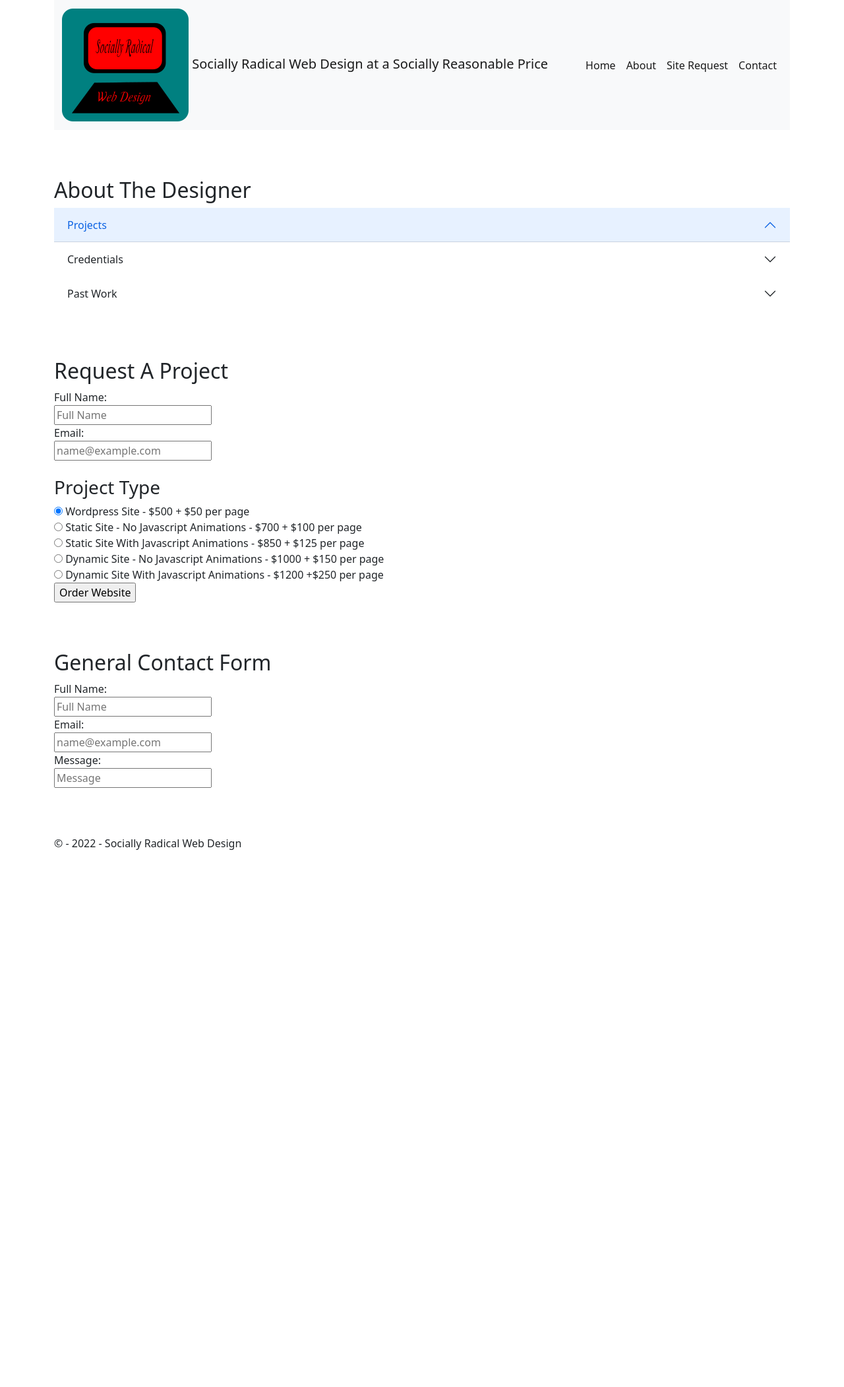
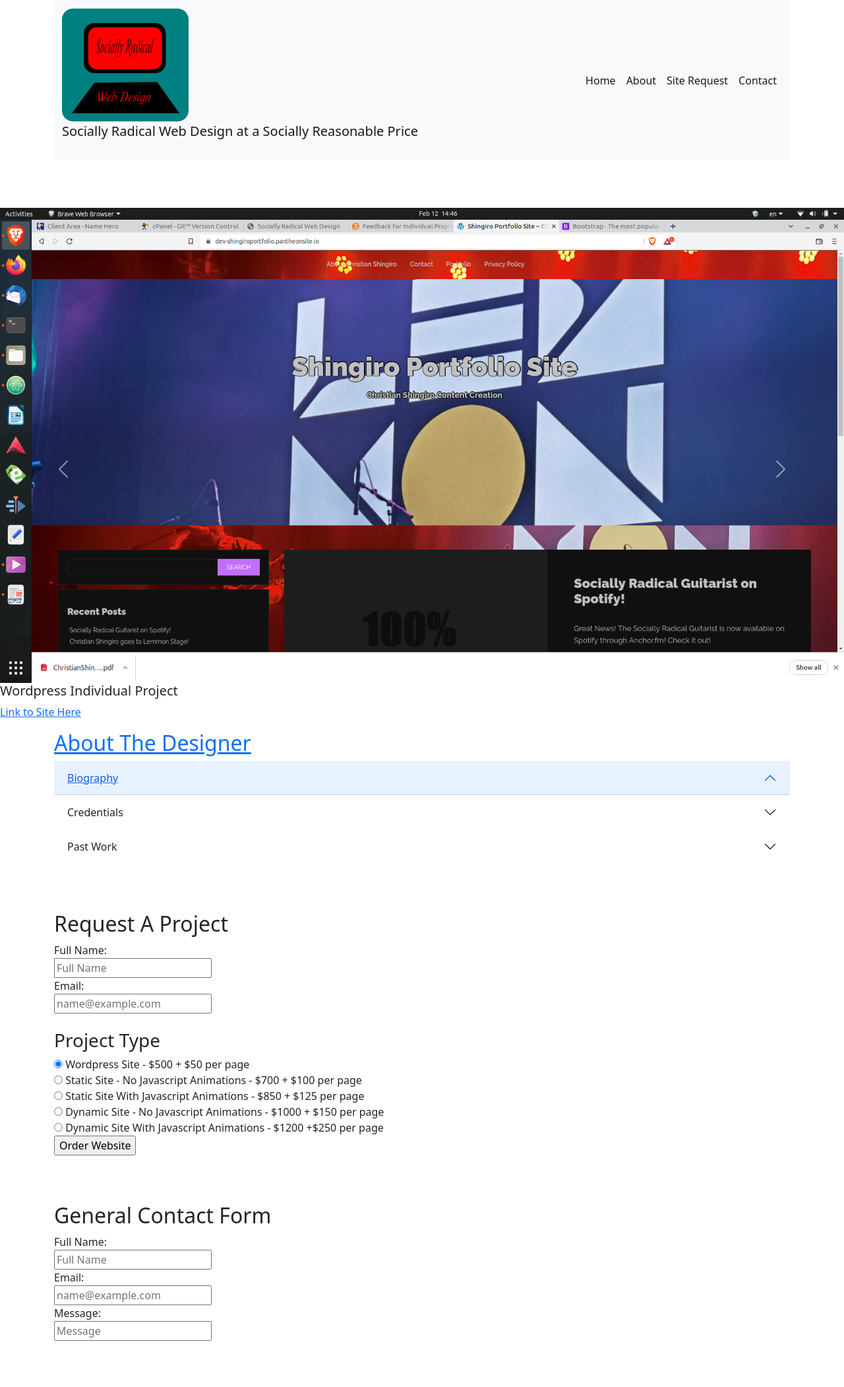
Before and after one commit to CShingiro/DeveloperSite, a PHP site: page / in a window 1280 px wide. Shown: the top 2102 px of the page at 66% size. Before the commit the page ends 1288 px from the top, so only its background shows below. Run offline with PHP 8.4, Linux system fonts and the light colour scheme.

Commit message:
Pilot Carousel and Biography

```diff
--- a/index.php
+++ b/index.php
@@ -13,8 +13,8 @@
         <nav class="navbar navbar-expand-lg navbar-light bg-light">
           <div class="container-fluid">
             <a class="navbar-brand" href="#">
-              <img class="logo" src="Images/SRWBLogo.png" class="d-inline-block align-text-top">
-              Socially Radical Web Design at a Socially Reasonable Price
+              <img class="logo" src="Images/SRWBLogo.png" class="d-inline-block align-text-top" alt="Socially Radical Web Design Logo">
+              <p class="main-site-font">Socially Radical Web Design at a Socially Reasonable Price</p>
             </a>
             <button class="navbar-toggler" type="button" data-bs-toggle="collapse" data-bs-target="#navbarSupportedContent" aria-controls="navbarSupportedContent" aria-expanded="false" aria-label="Toggle navigation">
               <span class="navbar-toggler-icon"></span>
@@ -35,20 +35,74 @@
     <br>
     <br>
     <main>
+      <div id="carouselCaptions" class="carousel slide" data-bs-ride="carousel">
+        <div class="carousel-indicators">
+          <button type="button" data-bs-target="#carouselCaptions" data-bs-slide-to="0" class="active" aria-current="true" aria-label="Slide 1"></button>
+          <button type="button" data-bs-target="#carouselCaptions" data-bs-slide-to="1" aria-label="Slide 2"></button>
+          <button type="button" data-bs-target="#carouselCaptions" data-bs-slide-to="2" aria-label="Slide 3"></button>
+          <button type="button" data-bs-target="#carouselCaptions" data-bs-slide-to="3" aria-label="Slide 4"></button>
+          <button type="button" data-bs-target="#carouselCaptions" data-bs-slide-to="4" aria-label="Slide 5"></button>
+          <button type="button" data-bs-target="#carouselCaptions" data-bs-slide-to="5" aria-label="Slide 6"></button>
+        </div>
+        <div class="carousel-inner">
+          <div class="carousel-item active">
+            <img src="Images/Showcase1.png" class="d-block w-100" alt="First Showcase Site">
+            <h5 class="main-site-font">Wordpress Individual Project</h5>
+            <p><a href="https://dev-shingiroportfolio.pantheonsite.io/">Link to Site Here</p>
+          </div>
+          <div class="carousel-item">
+            <img src="Images/Showcase2.png" class="d-block w-100" alt="Second Showcase Site">
+            <h5 class="main-site-font">Socially Radical Guitarist Pilot Blog</h5>
+            <p><a href="https://live-guitarenthusiasm.pantheonsite.io/">Link to Site Here</p>
+          </div>
+          <div class="carousel-item">
+            <img src="Images/Showcase3.png" class="d-block w-100" alt="Third Showcase Site">
+            <h5 class="main-site-font">Socially Radical Guitarist Pilot Blog #2</h5>
+            <p><a href="https://guitarenthusiasm.wordpress.com/">Link to Site Here</p>
+          </div>
+          <div class="carousel-item">
+            <img src="Images/Showcase4.png" class="d-block w-100" alt="Fourth Showcase Site">
+            <h5 class="main-site-font">Collaborative Wordpress Project</h5>
+            <p><a href="https://dev-chrisolysimhotel.pantheonsite.io/">Link to Site Here</p>
+          </div>
+          <div class="carousel-item">
+            <img src="Images/Showcase5.png" class="d-block w-100" alt="Fifth Showcase Site">
+            <h5 class="main-site-font">Collaborative Coffee Shop Project</h5>
+            <p><a href="https://cshingiro.github.io/Team6Project/">Link to Site Here</p>
+          </div>
+          <div class="carousel-item">
+            <img src="Images/Showcase6.png" class="d-block w-100" alt="Sixth Showcase Site">
+            <h5 class="main-site-font">The Socially Radical Guitarist Website</h5>
+            <p><a href="https://sociallyradicalguitarist.com">Link to Site Here</p>
+          </div>
+        </div>
+        <button class="carousel-control-prev" type="button" data-bs-target="#carouselCaptions" data-bs-slide="prev">
+          <span class="carousel-control-prev-icon" aria-hidden="true"></span>
+          <span class="visually-hidden">Previous</span>
+        </button>
+        <button class="carousel-control-next" type="button" data-bs-target="#carouselCaptions" data-bs-slide="next">
+          <span class="carousel-control-next-icon" aria-hidden="true"></span>
+          <span class="visually-hidden">Next</span>
+        </button>
+      </div>
 
       <div class="container">
         <div id="about">
-          <h2>About The Designer</h2>
+          <h2 class="main-site-font">About The Designer</h2>
             <div class="accordion" id="accordionExample">
               <div id="accordion-item">
                 <h2 class="accordion-header" id="headingOne">
                   <button class="accordion-button" type="button" data-bs-toggle="collapse" data-bs-target="#collapseOne" aria-expanded="false" aria-controls="collapseOne">
-                    Projects
+                    Biography
                   </button>
                 </h2>
                 <div id="collapseOne" class="accordion-collapse collapse" aria-labelledby="headingOne" data-bs-parent="#accordionExample">
                   <div class="accordion-body">
-                    Test #1
+                    <p><strong>Christian Shingiro</strong> is a recent graduate of the Internet Applications and Web Development Fundamentals Program at Conestoga College.
+                      He already has a few projects under his belt, and is the web master and host of a radio show called <a href="https://sociallyradicalguitarist.com">
+                      The Socially Radical Guitarist</a>. His specialties are Wordpress, Bootstrap, PHP, MySQL, and general Full Stack web development.
+                      He aims to be Socially Radical, while providing web services at a rate that's socially reasonable.
+                    </p>
                   </div>
                 </div>
               </div>
@@ -60,14 +114,14 @@
                 </h2>
                 <div id="collapseTwo" class="accordion-collapse collapse" aria-labelledby="headingTwo" data-bs-parent="#accordionExample">
                   <div class="accordion-body">
-                    <h3>Awards</h3><br>
+                    <h3 class="main-site-font">Awards</h3><br>
                     <iframe src="Images/AwardLetter.pdf" width="60%" height="300px"></iframe><br>
                     <br>
-                    <h3>Education</h3><br>
+                    <h3 class="main-site-font">Education</h3><br>
                     <iframe src="Images/ConestogaOfficialTranscript.pdf" width="60%" height="300px"></iframe><br><br>
                     <iframe src="Images/ProofofProgramCompletion.pdf" width="60%" height="300px"></iframe><br>
                     <br>
-                    <h3>Certificates</h3><br>
+                    <h3 class="main-site-font">Certificates</h3><br>
                     <p>Coming Soon! After convocation!</p>
                   </div>
                 </div>
@@ -92,14 +146,14 @@
         <br>
         <div class="container">
           <div id="request">
-            <h2>Request A Project</h2>
+            <h2 class="main-site-font">Request A Project</h2>
               <form>
                 <label for="name">Full Name:</label><br>
                 <input type="text" name="name" placeholder="Full Name" required><br>
                 <label for="email">Email:</label><br>
                 <input type="email" name="email" placeholder="name@example.com" required><br>
                 <br>
-                <h3>Project Type</h3>
+                <h3 class="main-site-font">Project Type</h3>
                 <input type="radio" id="wordpress" name="project_type" value="Wordpress" checked>
                 <label for="wordpress">Wordpress Site - $500 + $50 per page</label><br>
                 <input type="radio" id="static_site_no_javascript" name="project_type" value="Static - No Javascript">
@@ -119,7 +173,7 @@
           <br>
           <div class="container">
             <div id="contact">
-              <h2>General Contact Form</h2>
+              <h2 class="main-site-font">General Contact Form</h2>
                 <form method="POST"></form>
                 <label for="name">Full Name:</label><br>
                 <input type="text" name="name" placeholder="Full Name" required><br>
```
Also changed, not shown: webdesign.css (+8 -0 lines), Fonts/romande-adf.std-italic.ttf (added), Images/Showcase1.png (added), Images/Showcase2.png (added), Images/Showcase3.png (added), Images/Showcase4.png (added), Images/Showcase5.png (added), Images/Showcase6.png (added).
